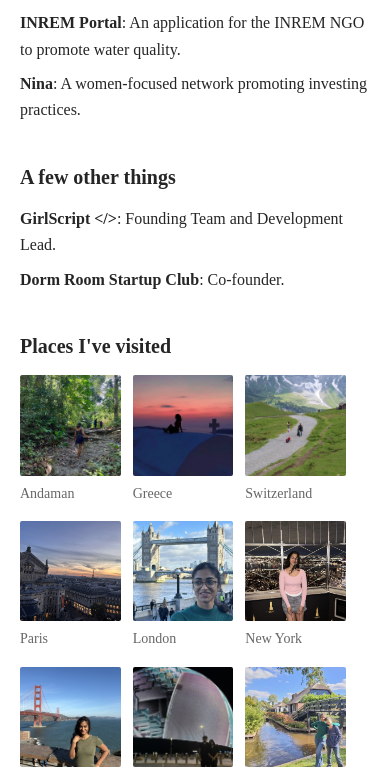
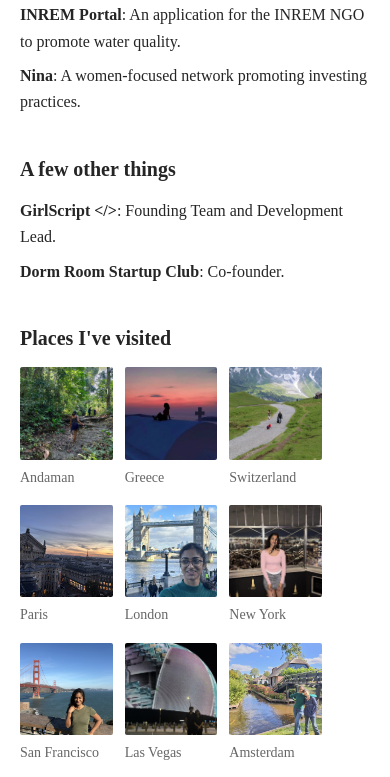
Before and after one commit to Arushigandhi/arushi-portfolio, a Next.js app: page / in a window 390 px wide. Shown: the part 1182-1959 px from the top of the page. Built offline with nearby package versions, Linux system fonts and the light colour scheme.

Commit message:
Reduce photo sizes further across desktop and mobile

```diff
--- a/src/app/globals.css
+++ b/src/app/globals.css
@@ -118,7 +118,7 @@ figcaption {
 
 .travel-photos {
   display: grid;
-  grid-template-columns: repeat(auto-fill, minmax(90px, 128px));
+  grid-template-columns: repeat(auto-fill, minmax(90px, 112px));
   gap: 20px 16px;
 }
 
@@ -189,8 +189,8 @@ figcaption {
 
   .travel-photos {
     grid-template-columns: repeat(3, minmax(0, 1fr));
-    width: calc(100% - 24px);
-    max-width: 408px;
+    width: calc(100% - 48px);
+    max-width: 360px;
     gap: 16px 12px;
   }
 }
--- a/src/app/page.tsx
+++ b/src/app/page.tsx
@@ -26,8 +26,8 @@ export default function Home() {
           className="portrait"
           src="/arushi-speaking.jpg"
           alt="Arushi Gandhi"
-          width={80}
-          height={80}
+          width={72}
+          height={72}
           priority
         />
         <h1>Arushi Gandhi</h1>
@@ -112,9 +112,9 @@ export default function Home() {
               <Image
                 src={place.photo}
                 alt={`A travel photo from ${place.name}`}
-                width={128}
-                height={128}
-                sizes="(max-width: 600px) min(128px, calc((100vw - 88px) / 3)), 128px"
+                width={112}
+                height={112}
+                sizes="(max-width: 600px) min(112px, calc((100vw - 112px) / 3)), 112px"
               />
               <figcaption>{place.name}</figcaption>
             </figure>
```
